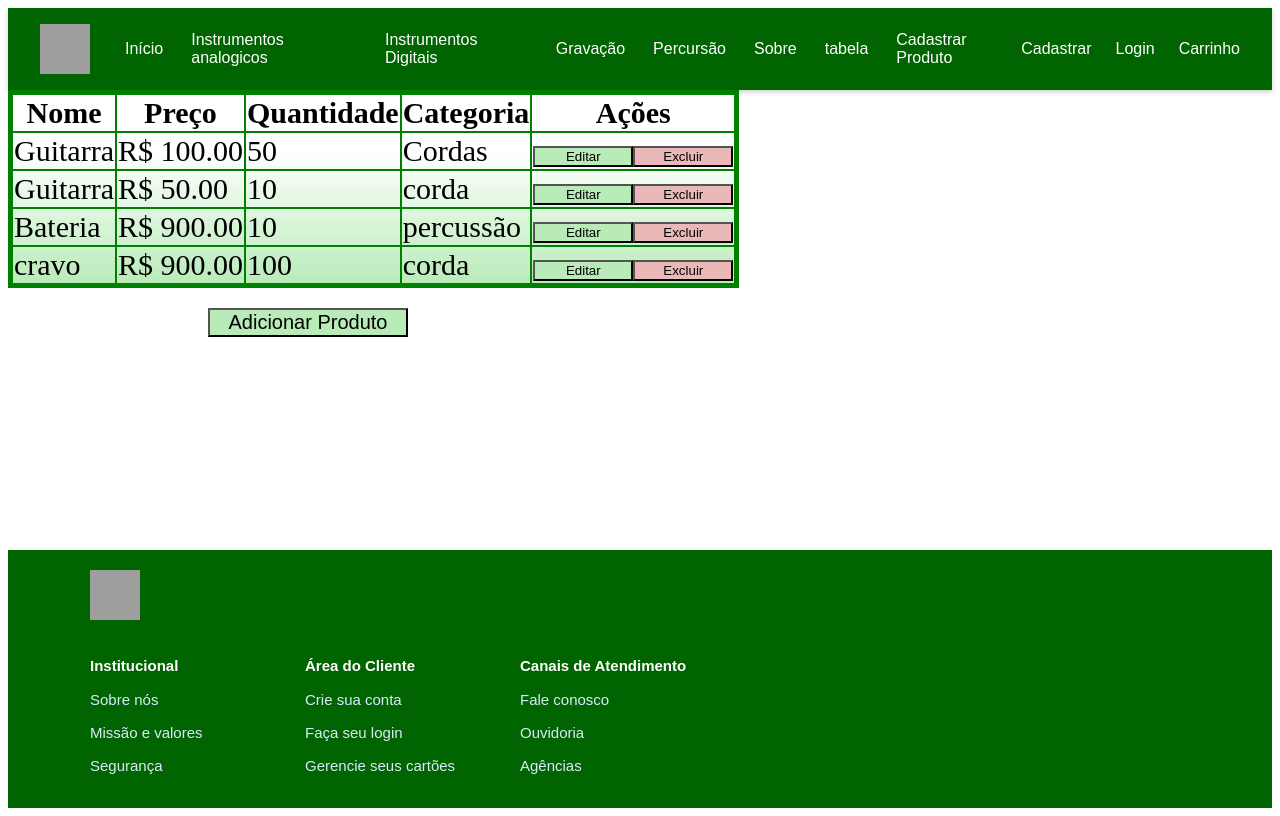
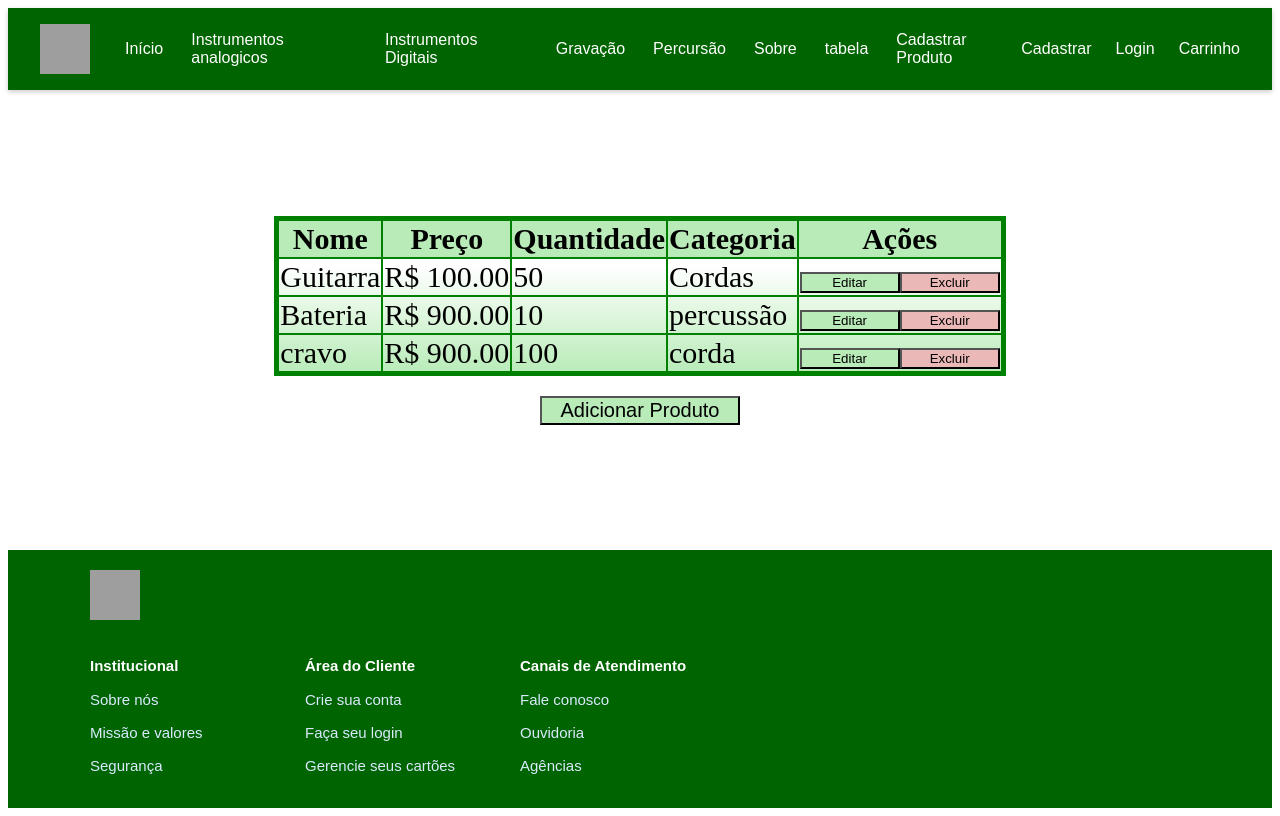
Before and after one commit to TaffarelAS/ProjectPI, an Angular app: page /tabel_prods in a window 1280 px wide. Built offline with nearby package versions, Linux system fonts and the light colour scheme; data requests are answered from the project's data file; grey boxes are pictures that could not be loaded.

Commit message:
comportamente/centralização da tabela corrigido

```diff
--- a/backend/db.json
+++ b/backend/db.json
@@ -6,13 +6,6 @@
       "quantidade": 50,
       "categoria": "Cordas",
       "id": 1
-    },
-    {
-      "nome": "Guitarra",
-      "preco": 50,
-      "quantidade": 10,
-      "categoria": "corda",
-      "id": 2
     },
     {
       "nome": "Bateria",
--- a/src/app/pages/tabel-prods/tabel-prods.css
+++ b/src/app/pages/tabel-prods/tabel-prods.css
@@ -1,6 +1,19 @@
-body{
+:host {
+    box-sizing: border-box;
     display: flex;
+    flex: 1;
+    flex-direction: column;
+    align-items: center;
     justify-content: center;
+    gap: 20px;
+    min-height: 0;
+    padding: 24px;
+}
+
+.tabela-container {
+    max-width: 100%;
+    max-height: 55vh;
+    overflow: auto;
 }
 
 table{
@@ -8,27 +21,37 @@ table{
     border-collapse: collapse;
     font-size: 30px;
     background: linear-gradient(to bottom, white 30%, rgb(184, 235, 184) 100%);
+    margin-inline: auto;
 }
+
+th {
+    position: sticky;
+    top: 0;
+    background: rgb(184, 235, 184);
+}
+
 td{
     border: 2px solid green;
 }
+
 th{
     border: 2px solid green;
 }
+
 .acoes{
     width: 100px;
 }
+
 .edt {
     background: rgb(184, 235, 184) 100%;
 }
+
 .exc {
     background: rgb(235, 184, 184) 100%;
 }
 
 .add{
     font-size: 20px;
-    margin-top: 20px;
-    margin-left: 200px;
     width: 200px;
     background: rgb(184, 235, 184) 100%;
 }
--- a/src/app/pages/tabel-prods/tabel-prods.html
+++ b/src/app/pages/tabel-prods/tabel-prods.html
@@ -1,4 +1,5 @@
 
+<div class="tabela-container">
   <table>
     <thead>
       <tr>
@@ -35,8 +36,9 @@
       }
     </tbody>
   </table>
+</div>
 
-<div>
+<div class="adicionar-container">
   <button
     class="add"
     [routerLink]="['/cadastro-produtos']">
```
Lines whose indentation alone changed are shown as unchanged.
